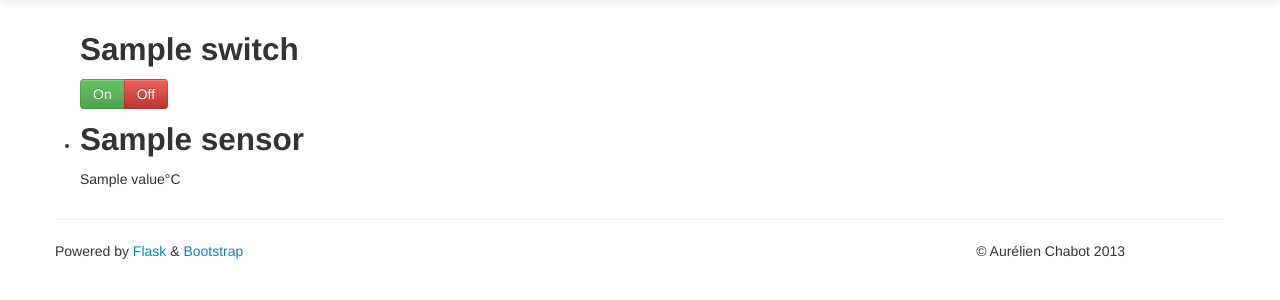
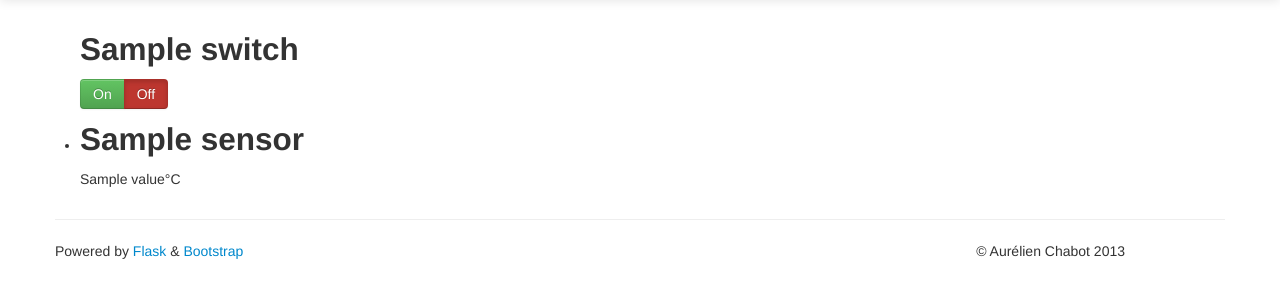
Before and after one commit to trishika/home-pi-web, a Flask app: template templates/index.html in a window 1280 px wide. Shown: the part 41-341 px from the top of the page. Run offline with Flask 2, Linux system fonts and the light colour scheme; the template is opened without the code that fills it: most values are stand-ins (such as "Sample title", 1, 10 or a date in 2020); some libraries are stand-ins or nearby versions.

Commit message:
[DEV] Use switch status for button style

```diff
--- a/templates/index.html
+++ b/templates/index.html
@@ -12,8 +12,8 @@
 		<li>
 			<h2>{{ switch.name|safe }}</h2>
 			<div class="btn-group" data-toggle="buttons-radio">
-				<button type="button" class="btn btn-success" onClick="turnSwitchOn('{{ switch.host }}', {{ switch.id }})">On</button>
-				<button type="button" class="btn btn-danger" onClick="turnSwitchOff('{{ switch.host }}', {{ switch.id }})">Off</button>
+				<button type="button" class="btn btn-success {% if switch.status %}active{% endif %}" onClick="turnSwitchOn('{{ switch.host }}', {{ switch.id }})">On</button>
+				<button type="button" class="btn btn-danger {% if not switch.status %}active{% endif %}" onClick="turnSwitchOff('{{ switch.host }}', {{ switch.id }})">Off</button>
 			</div>
 		</li>
 		{% endfor %}
--- a/webServer.py
+++ b/webServer.py
@@ -11,7 +11,7 @@ try:
 	import sys
 	import json
 	import urllib2
-	from flask import Flask, request, session, g, redirect, url_for, abort, render_template, flash, _app_ctx_stack
+	from flask import Flask, request, session, g, redirect, url_for, abort, render_template, flash
 except ImportError as error:
 	print 'ImportError: ', str(error)
 	exit(1)
@@ -19,9 +19,7 @@ except ImportError as error:
 try:
 	sys.path.insert(0, '../rest/')
 	sys.path.insert(0, '/usr/local/bin/')
-	from restClientLib import get_nodes
-	from restClientLib import update_sensor
-	from restClientLib import set_switch
+	from restClientLib import get_nodes, set_switch, update_sensor, update_switch
 except ImportError as error:
 	print 'Custom py ImportError: ', str(error)
 	exit(1)
@@ -49,7 +47,8 @@ def index():
 	app.logger.info("sensors : %s", sensors)
 
 	for switch in switches:
-		app.logger.info("name : %s", switch["name"])
+		update_switch(switch)
+		app.logger.info("name : %s, status: %d", switch["name"], switch["status"])
 
 	for sensor in sensors:
 		update_sensor(sensor)
```
